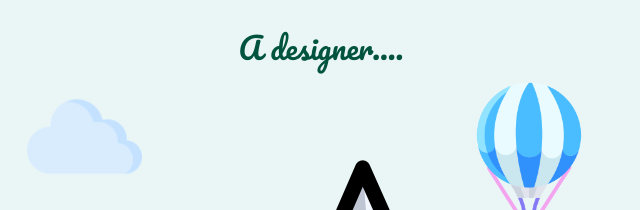
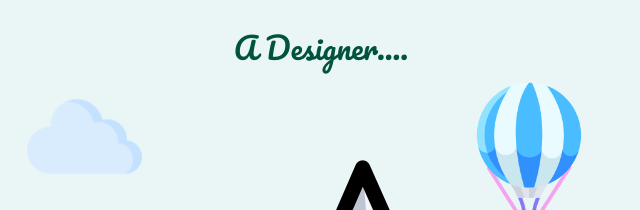
Before and after one commit to Mrabhishek-gh/Personal-Website, a plain HTML site: page CV/Main Page/index.html in a window 1280 px wide. Shown: the part 240-450 px from the top of the page, 319-959 px from the left. Drawn offline with nearby package versions, Linux system fonts and the light colour scheme; a web font is replaced by a local one.

Commit message:
Update index.html

```diff
--- a/CV/Main Page/index.html
+++ b/CV/Main Page/index.html
@@ -57,7 +57,7 @@
         <h1 class="intro">I'm   Abhishek</h1>
         <img class="sun" src="Images/sun.png">
         <img class="baloon" src="images/hot-air-balloon.png" alt="ballon-image">
-        <p class="intro_2">A designer....</p>
+        <p class="intro_2">A Designer....</p>
         <img class="bottom-cloud"  src="images/cloud-computing.png" alt="cloud2">
         <img class="mountain"  src="images/mountain.png" alt="mountain">
         <img class="mill" src="images/windmill.png">
```
